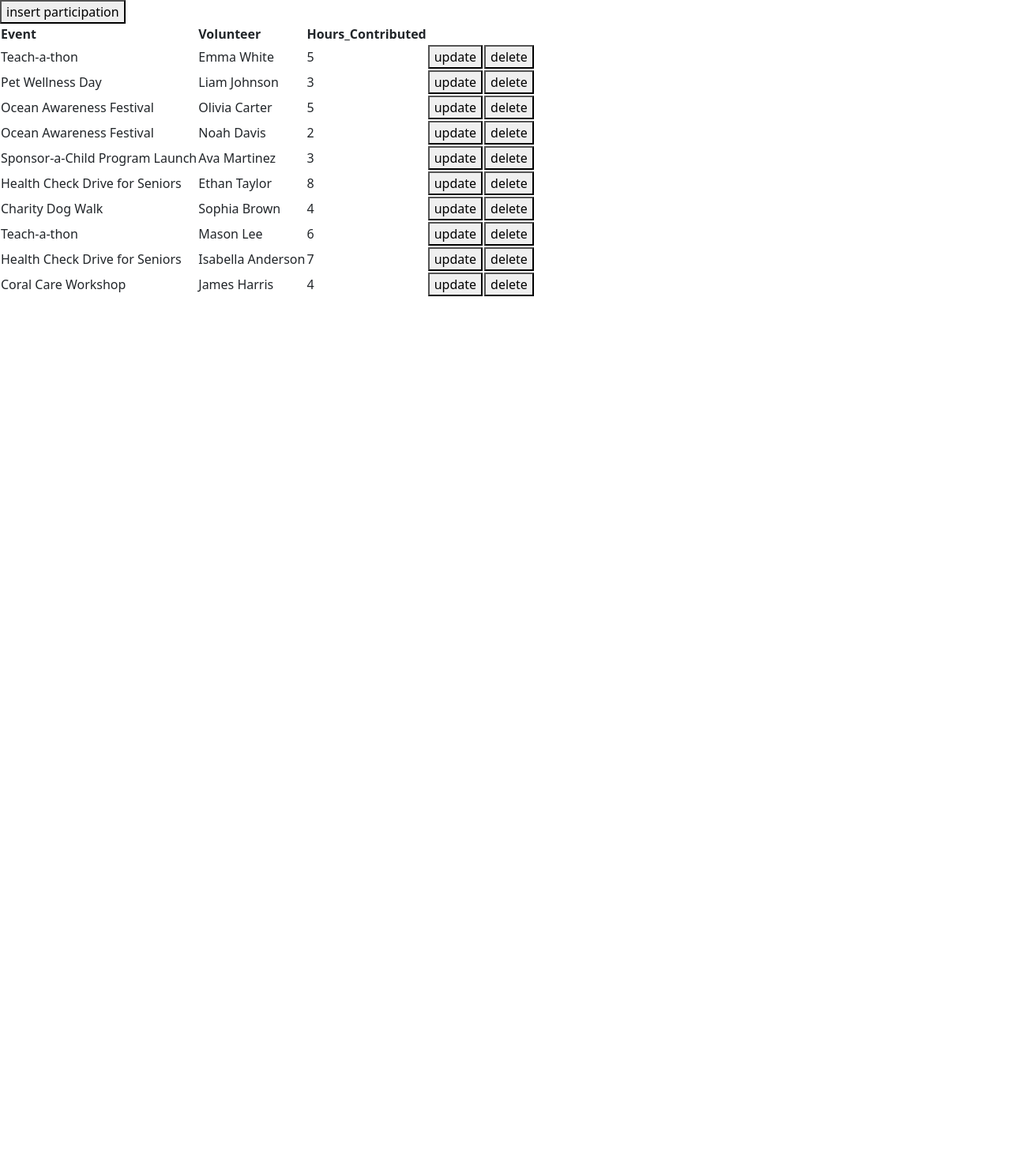
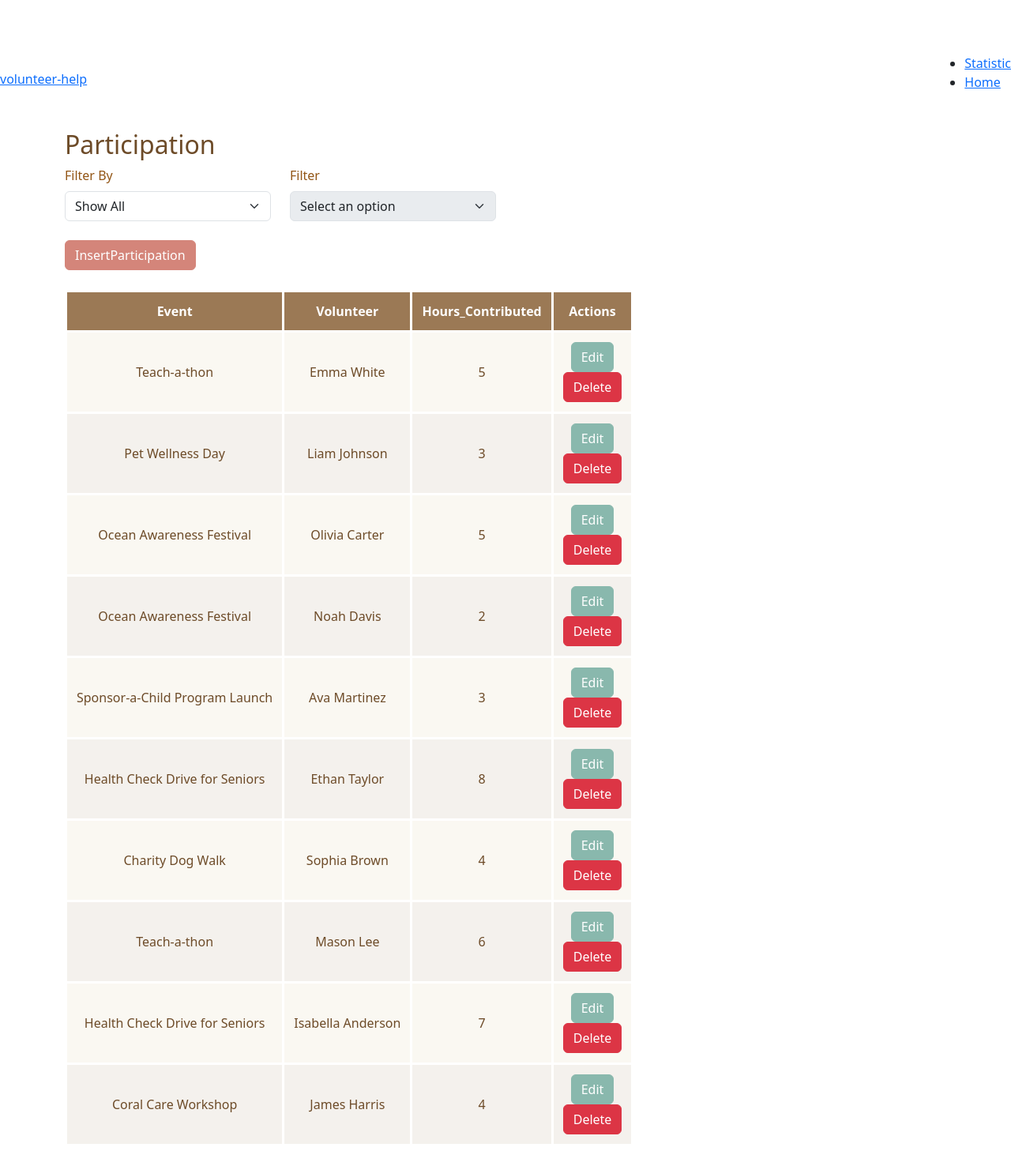
Before and after one commit to beau-beaubo/databaseproject, a Django app: page /nonprofit/participation/ in a window 1280 px wide. Shown: the whole page at 79% size. Before the commit the page ends 375 px from the top, so only its background shows below. Run offline with Django 5.2, Linux system fonts and the light colour scheme; data comes from the database, SQL or seed files in the repository.

Commit message:
Improve UI for participation page

```diff
--- a/nonprofit/templates/nonprofit/participation.html
+++ b/nonprofit/templates/nonprofit/participation.html
@@ -1,15 +1,173 @@
+{% load static %}
 <!DOCTYPE html>
 <html lang="en">
     <head>
+        <style>
+          .btn-insert-participation {
+            background-color: #D4857A !important;
+            border-color: #D4857A !important;
+            color: white !important;
+            margin-right: 20px !important;
+          }
+
+          .btn-insert-participation:hover {
+            background-color: #A4614F !important;
+            border-color: #A4614F !important;
+            color: white !important;
+          }
+
+          .btn-edit {
+            background-color: #89B8AD !important;
+            border-color: #89B8AD !important;
+            color: white !important;
+          }
+
+          .btn-edit:hover {
+            background-color: #519280 !important;
+            border-color: #519280 !important;
+            color: white !important;
+          }
+
+          .participation-table {
+              border-collapse: collapse;
+              margin: 25px 0;
+              min-width: 400px;
+              color: black;
+          }
+
+          .participation-table th, .participation-table td {
+              border: 3px solid white;
+              padding: 12px;
+              text-align: center;
+          }
+
+          .participation-table th {
+              background-color: #9B7955;
+              color: white;
+          }
+
+          .participation-table tr:nth-child(even) {
+              background-color: #F4F1ED;
+              color: #6D4B28;
+          }
+
+          .participation-table tr:nth-child(odd) {
+              background-color: #FAF8F2;
+              color: #6D4B28;
+          }
+
+
+        </style>
+      </head>
+
+<head>
     <meta charset="UTF-8">
-    <title>Title</title>
+    <meta name="viewport" content="width=device-width, initial-scale=1.0">
+    <title>Entry</title>
     <link href="https://cdn.jsdelivr.net/npm/bootstrap@5.3.3/dist/css/bootstrap.min.css" rel="stylesheet" integrity="sha384-QWTKZyjpPEjISv5WaRU9OFeRpok6YctnYmDr5pNlyT2bRjXh0JMhjY6hW+ALEwIH" crossorigin="anonymous">
+    <!--=======CSS========-->
+    <link rel="stylesheet" href="{% static 'volunteer.css' %}">
 </head>
 <body>
+<!-- Navbar -->
+<nav class="navbar">
+    <a href="#" class="logo">volunteer-help</a>
+    <ul class="nav-link">
+        <li><a href="#">Statistic</a></li>
+        <li class="active"><a href="/nonprofit/">Home</a></li>
+    </ul>
+</nav>
+<style>
+    body {
+        padding-top: 60px; /* Default Bootstrap navbar height */
+    }
+</style>
+<div class="container mt-4">
+    <h2 style="color: #6D4B28">Participation</h2>
+    <!-- Filter Section -->
+    <div class="row mb-4">
+        <div class="col-md-3">
+            <label for="filterBy" class="form-label" style="color: #925515">Filter By</label>
+            <select class="form-select" id="filterBy">
+                <option value="all">Show All</option>
+                <option value="Event">Event</option>
+            </select>
+        </div>
+        <div class="col-md-3">
+            <label for="filter" class="form-label" style="color: #925515">Filter</label>
+            <select class="form-select" id="filter" disabled>
+                <option value="">Select an option</option>
+            </select>
+        </div>
+    </div>
     <!-- Button trigger modal -->
-<button data-bs-toggle="modal" data-bs-target="#InsertParticipationModal">
-    insert participation
-</button>
+    <button class="btn btn-insert-participation" style="margin: 10 !important" data-bs-toggle="modal" data-bs-target="#InsertParticipationModal"> InsertParticipation </button>
+    <!-- Participation Table -->
+    <table class="participation-table">
+        <thead>
+            <tr>
+                <th>Event</th>
+                <th>Volunteer</th>
+                <th>Hours_Contributed</th>
+                <th>Actions</th>
+            </tr>
+        </thead>
+        <tbody>
+            {% for participation in participation_list %}
+            <tr>
+                <td>{{ participation.event }}</td>
+                <td>{{ participation.volunteer }}</td>
+                <td>{{ participation.hours_contributed }}</td>
+                <td>
+                    <button class="btn btn-edit" style="margin: 10 !important" data-bs-toggle="modal" data-bs-target="#updateParticipationModal-{{ participation.id }}">Edit</button>
+                    <!-- ======= Modal of Update Participation======= -->
+                    <div class="modal" tabindex="-1" id="updateParticipationModal-{{ participation.id }}">
+                        <div class="modal-dialog">
+                            <div class="modal-content">
+                                <div class="modal-header">
+                                    <h5 class="modal-title">Update Participation Details</h5>
+                                    <button type="button" class="btn-close" data-bs-dismiss="modal" aria-label="Close"></button>
+                                </div>
+                                <div class="modal-body">
+                                    <form id="addParticipationForm" method="POST" action="{% url 'nonprofit:update_participation' participation.id %}">
+                                        {% csrf_token %}
+                                        <div class="mb-3">
+                                            <label for="participationVolunteer" class="form-label">Volunteer</label>
+                                            <select class="form-control" name="volunteer" id="participationVolunteer" required>
+                                                <option value="" disabled>Select a volunteer</option>
+                                                {% for volunteer in volunteer_list %}
+                                                <option value="{{ volunteer.id }}" {% if volunteer.id == participation.volunteer.id %}selected{% endif %}>{{ volunteer.name }}</option>
+                                                {% endfor %}
+                                            </select>
+                                        </div>
+                                        <div class="mb-3">
+                                            <label for="participationEvent" class="form-label">Event</label>
+                                            <select class="form-control" name="event" id="participationEvent" required>
+                                                <option value="" disabled>Select a event</option>
+                                                {% for event in event_list %}
+                                                <option value="{{ event.id }}" {% if event.id == participation.event.id %}selected{% endif %}>{{ event.name }}</option>
+                                                {% endfor %}
+                                            </select>
+                                        </div>
+                                        <div class="mb-3">
+                                            <label for="participationHours" class="form-label">Hours Contributed</label>
+                                            <input type="text" class="form-control" name="hours_contributed" id="participationHours" value="{{ participation.hours_contributed }}" required>
+                                        </div>
+                                        <button type="submit" class="btn btn-primary fade-button">Save</button>
+                                    </form>
+                                </div>
+                            </div>
+                        </div>
+                    </div>
+                    <form action="{% url 'nonprofit:delete_participation' participation.id %}" method="POST">
+                        {% csrf_token %}
+                        <button type="submit" class="btn btn-danger">Delete</button>
+                    </form>
+                </td>
+            </tr>
+            {% endfor %}
+        </tbody>
+    </table>
 
     <!-- ======= Modal of Insert Participation======= -->
     <div class="modal" tabindex="-1" id="InsertParticipationModal">
@@ -50,75 +208,46 @@
             </div>
         </div>
     </div>
+</div>
+<script src="https://cdn.jsdelivr.net/npm/bootstrap@5.3.3/dist/js/bootstrap.bundle.min.js" integrity="sha384-YvpcrYf0tY3lHB60NNkmXc5s9fDVZLESaAA55NDzOxhy9GkcIdslK1eN7N6jIeHz" crossorigin="anonymous"></script>
+<script>
+    document.addEventListener("DOMContentLoaded", function () {
+        const filterBy = document.getElementById('filterBy');
+        const filter = document.getElementById('filter');
 
-<table>
-    <thead>
-        <tr>
-            <th>Event</th>
-            <th>Volunteer</th>
-            <th>Hours_Contributed</th>
-        </tr>
-    </thead>
-    <tbody>
-        {% for participation in participation_list %}
-        <tr>
-            <td>{{ participation.event }}</td>
-            <td>{{ participation.volunteer }}</td>
-            <td>{{ participation.hours_contributed }}</td>
-            <td>
-                <button data-bs-toggle="modal" data-bs-target="#updateParticipationModal-{{ participation.id }}">
-                    update
-                </button>
-                <!-- ======= Modal of Update Participation======= -->
-                <div class="modal" tabindex="-1" id="updateParticipationModal-{{ participation.id }}">
-                    <div class="modal-dialog">
-                        <div class="modal-content">
-                            <div class="modal-header">
-                                <h5 class="modal-title">Update Participation Details</h5>
-                                <button type="button" class="btn-close" data-bs-dismiss="modal" aria-label="Close"></button>
-                            </div>
-                            <div class="modal-body">
-                                <form id="addParticipationForm" method="POST" action="{% url 'nonprofit:update_participation' participation.id %}">
-                                    {% csrf_token %}
-                                    <div class="mb-3">
-                                        <label for="participationVolunteer" class="form-label">Volunteer</label>
-                                        <select class="form-control" name="volunteer" id="participationVolunteer" required>
-                                            <option value="" disabled>Select a volunteer</option>
-                                            {% for volunteer in volunteer_list %}
-                                            <option value="{{ volunteer.id }}" {% if volunteer.id == participation.volunteer.id %}selected{% endif %}>{{ volunteer.name }}</option>
-                                            {% endfor %}
-                                        </select>
-                                    </div>
-                                    <div class="mb-3">
-                                        <label for="participationEvent" class="form-label">Event</label>
-                                        <select class="form-control" name="event" id="participationEvent" required>
-                                            <option value="" disabled>Select a event</option>
-                                            {% for event in event_list %}
-                                            <option value="{{ event.id }}" {% if event.id == participation.event.id %}selected{% endif %}>{{ event.name }}</option>
-                                            {% endfor %}
-                                        </select>
-                                    </div>
-                                    <div class="mb-3">
-                                        <label for="participationHours" class="form-label">Hours Contributed</label>
-                                        <input type="text" class="form-control" name="hours_contributed" id="participationHours" value="{{ participation.hours_contributed }}" required>
-                                    </div>
-                                    <button type="submit" class="btn btn-primary fade-button">insert</button>
-                                </form>
-                            </div>
-                        </div>
-                    </div>
-                </div>
-            </td>
-            <td>
-                <form action="{% url 'nonprofit:delete_participation' participation.id %}" method="POST">
-                    {% csrf_token %}
-                    <button>delete</button>
-                </form>
-            </td>
-        </tr>
-        {% endfor %}
-    </tbody>
-</table>
+        filterBy.addEventListener('change', function () {
+            const selectedOption = filterBy.value;
+            filter.innerHTML = '<option value="">Select an option</option>';
+            filter.disabled = selectedOption === 'all';
+
+            let options = [];
+            if (selectedOption === "Event") {
+                options = [{% for eve in event_list %}{ id: '{{ eve.id }}', name: '{{ eve.name }}' }, {% endfor %}];
+            }
+
+            options.forEach(option => {
+                const newOption = document.createElement('option');
+                newOption.value = option.id || option.location;
+                newOption.text = option.name || option.location;
+                filter.appendChild(newOption);
+            });
+        });
+
+        filter.addEventListener('change', function () {
+            const selectedFilterValue = filter.value;
+            const rows = document.querySelectorAll('.participation-table tbody tr');
+
+            rows.forEach(row => {
+                const organization = row.getAttribute('data-event');
+                let showRow = true;
+                if (filterBy.value === 'event' && event !== selectedFilterValue) {
+                    showRow = false;
+                }
+                row.style.display = showRow ? '' : 'none';
+            });
+        });
+    });
+</script>
+
 </body>
-<script src="https://cdn.jsdelivr.net/npm/bootstrap@5.3.3/dist/js/bootstrap.bundle.min.js" integrity="sha384-YvpcrYf0tY3lHB60NNkmXc5s9fDVZLESaAA55NDzOxhy9GkcIdslK1eN7N6jIeHz" crossorigin="anonymous"></script>
 </html>
```
Lines whose indentation alone changed are shown as unchanged.
